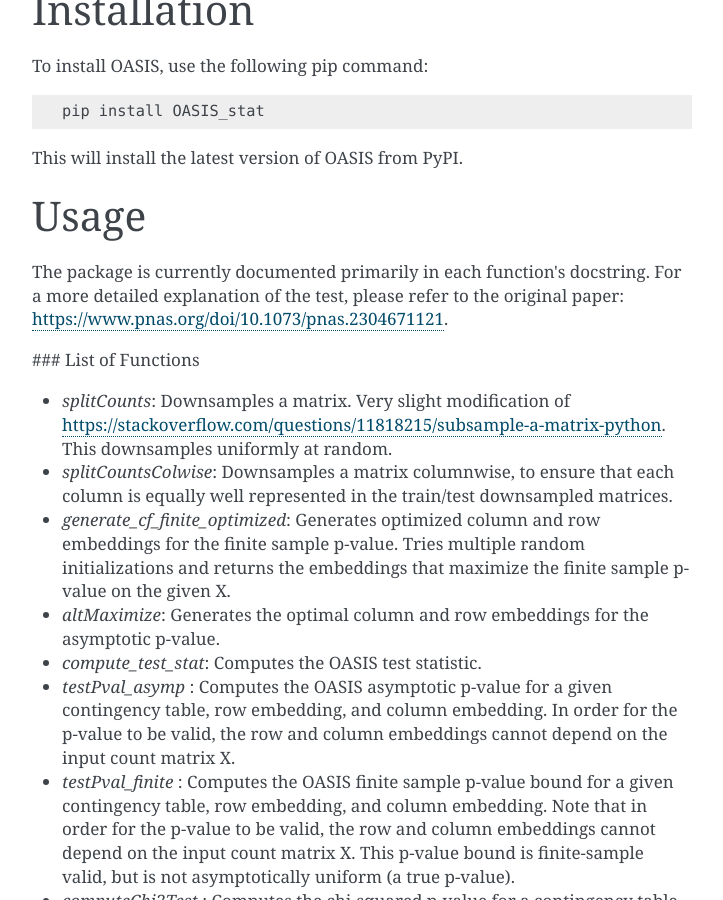
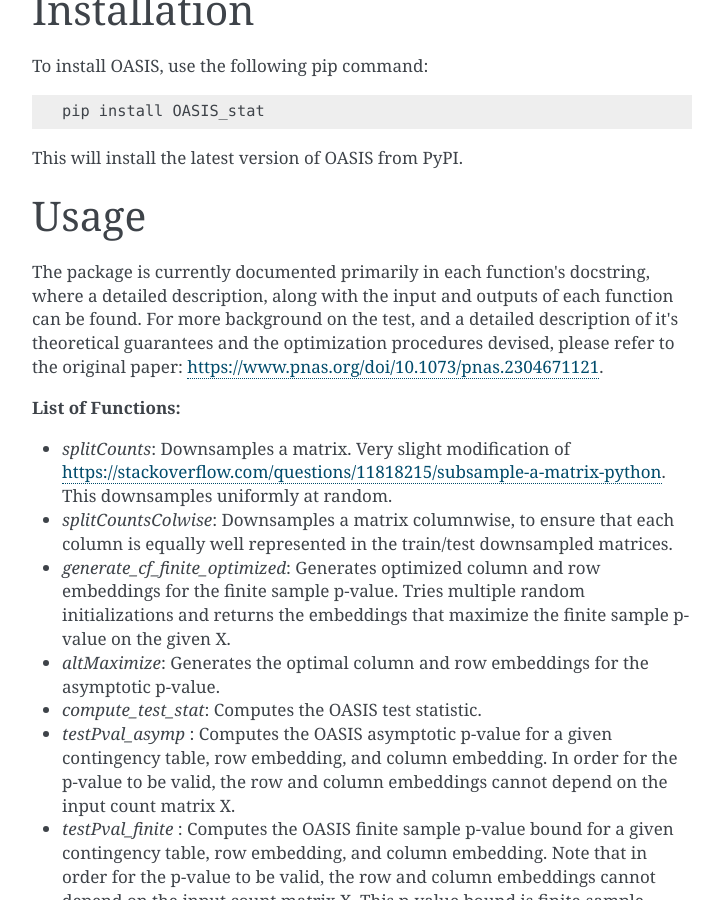
Before and after one commit to TavorB/oasis_stat, a Sphinx documentation site: the page built from docs/index.rst, in a window 1280 px wide and 900 px high, scrolled down 435 px. Shown: the whole window, without its empty margins (388-1111 px from the left). Built offline with Sphinx 7.4.7, drawn with Linux system fonts in a browser that asks for light colours.

```diff
--- a/README.rst
+++ b/README.rst
@@ -23,7 +23,7 @@ OASIS statistical test for interpretable analysis of contingency tables.
 Features
 --------
 
-* OASIS statistical test from https://www.pnas.org/doi/10.1073/pnas.2304671121. Initial commit.
+* OASIS statistical test from https://www.pnas.org/doi/10.1073/pnas.2304671121. Initial commit for pypi package.
 
 Credits
 -------
--- a/docs/index.rst
+++ b/docs/index.rst
@@ -24,9 +24,9 @@ This will install the latest version of OASIS from PyPI.
 Usage
 =====
 
-The package is currently documented primarily in each function's docstring. For a more detailed explanation of the test, please refer to the original paper: https://www.pnas.org/doi/10.1073/pnas.2304671121.
+The package is currently documented primarily in each function's docstring, where a detailed description, along with the input and outputs of each function can be found. For more background on the test, and a detailed description of it's theoretical guarantees and the optimization procedures devised, please refer to the original paper: https://www.pnas.org/doi/10.1073/pnas.2304671121.
 
-### List of Functions
+**List of Functions:**
 
 - `splitCounts`: Downsamples a matrix. Very slight modification of https://stackoverflow.com/questions/11818215/subsample-a-matrix-python. This downsamples uniformly at random.
 
--- a/docs/installation.rst
+++ b/docs/installation.rst
@@ -44,7 +44,7 @@ Once you have a copy of the source, you can install it with:
 
 .. code-block:: console
 
-    $ python setup.py install
+    $ pip install .
 
 
 .. _Github repo: https://github.com/tavorb/oasis_stat
```
Also changed, not shown: 1 other file.
